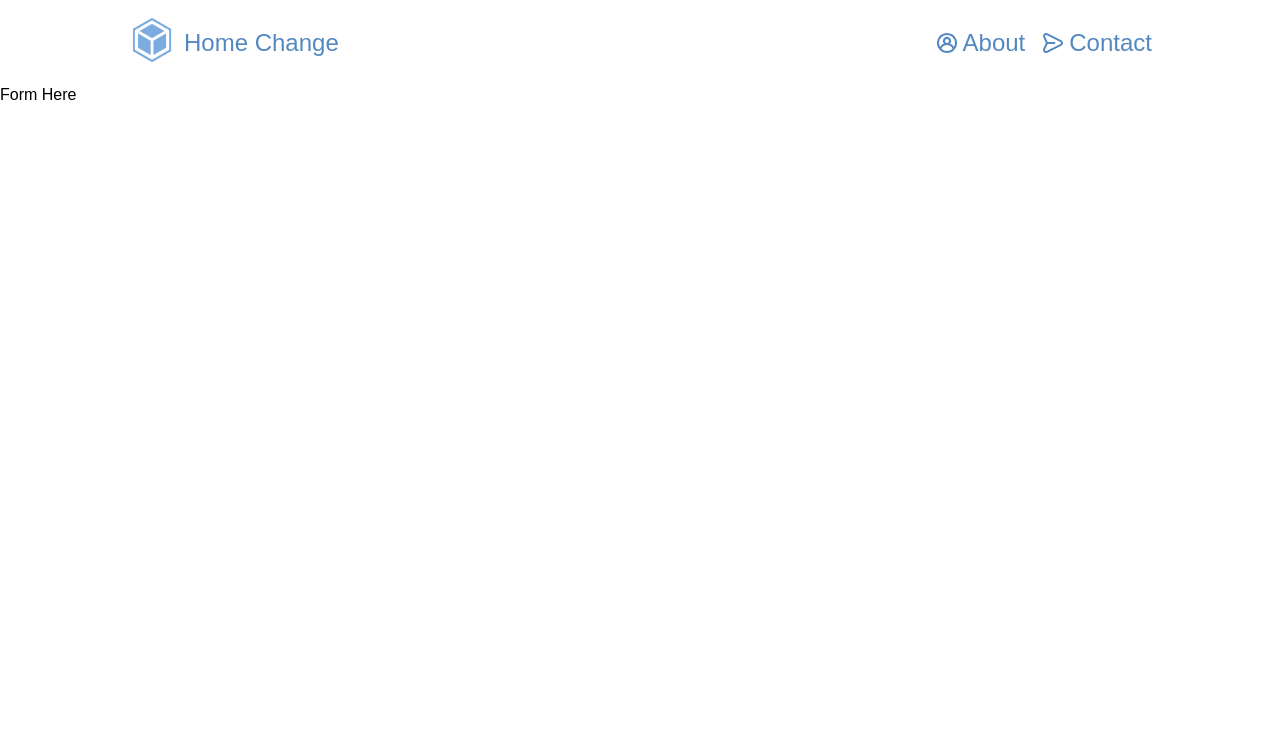
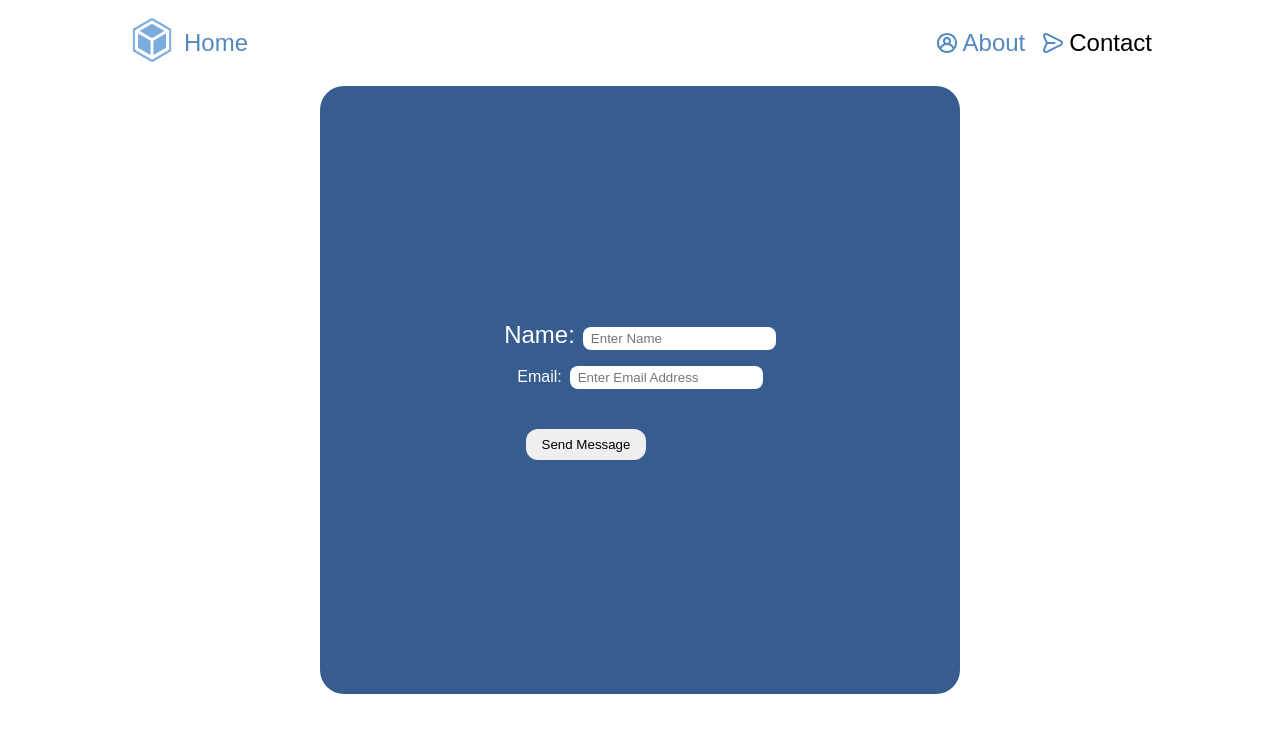
Before and after one commit to jvpink200/portfolioNextJS, a Next.js app: page /contact in a window 1280 px wide. Shown: the top 732 px of the page. Built offline with nearby package versions, Linux system fonts and the light colour scheme; no server answers.

Commit message:
added contact form

```diff
--- a/src/components/NavBar.js
+++ b/src/components/NavBar.js
@@ -2,25 +2,39 @@ import styles from "../styles/NavBar.module.scss";
 import Image from "next/image";
 import { UilMessage, UilUserCircle } from "@iconscout/react-unicons";
 import Link from "next/link";
-export default function NavBar() {
+export default function NavBar({ active }) {
   return (
     <>
       <nav className={styles.nav}>
-        <div className="navHome">
+        <div className={styles.navHome}>
           <Link href="/">
             <Image src="/logo.png" alt="logo nav" width={48} height={48} />
           </Link>
-          <Link href="/">Home Change</Link>
+          <Link href="/">
+            <span className={active == "home" ? styles.active : null}>
+              Home
+            </span>
+          </Link>
         </div>
 
         <ul className={styles.containerNav}>
           <li className={styles.navLinks}>
             <UilUserCircle />
-            <Link href="/about">About</Link>
+            <Link href="/about">
+              <span className={active == "aboutActive" ? styles.active : null}>
+                About
+              </span>
+            </Link>
           </li>
           <li className={styles.navLinks}>
             <UilMessage />
-            <Link href="/contact">Contact </Link>
+            <Link href="/contact">
+              <span
+                className={active == "contactActive" ? styles.active : null}
+              >
+                Contact
+              </span>
+            </Link>
           </li>
         </ul>
       </nav>
--- a/src/pages/_document.js
+++ b/src/pages/_document.js
@@ -1,12 +1,10 @@
 import { Html, Head, Main, NextScript } from "next/document";
-
 import NavBar from "@/components/NavBar";
 export default function Document() {
   return (
     <Html>
       <Head />
       <body>
-        <NavBar active="activeHome" />
         <Main />
         <NextScript />
       </body>
--- a/src/pages/about.js
+++ b/src/pages/about.js
@@ -2,6 +2,7 @@ import NavBar from "@/components/NavBar";
 export default function About() {
   return (
     <>
+      <NavBar active="aboutActive" />
       <p>
         As a tech professional with over 4+ years ranging from having experience
         as a support application analyst to being a
--- a/src/pages/contact.js
+++ b/src/pages/contact.js
@@ -1,9 +1,59 @@
+import styles from "../styles/Contact.module.scss";
 import NavBar from "@/components/NavBar";
-
 export default function Contact() {
   return (
     <>
-      <p>Form Here</p>
+      <NavBar active="contactActive" />
+      <section className={styles.contact}>
+        <form
+          action="https://public.herotofu.com/v1/ea173d30-ef7f-11ed-b2e2-c10354b56774"
+          method="post"
+          acceptCharset="UTF-8"
+          className={styles.form}
+        >
+          <div className={styles.name}>
+            <label htmlFor="name">Name:</label>
+            <input
+              type="text"
+              placeholder="Enter Name"
+              id="name"
+              required
+              autoComplete="on"
+              className={styles.form_input}
+            />
+          </div>
+          <div className={styles.email}>
+            <label htmlFor="email">Email:</label>
+            <input
+              type="email"
+              placeholder="Enter Email Address"
+              id="email"
+              required
+              autoComplete="on"
+              className={styles.form_input}
+            />
+          </div>
+          <div className={styles.submit}>
+            <input type="submit" value="Send Message" />
+            <div
+              style={{
+                textIndent: "-99999px",
+                whiteSpace: "nowrap",
+                overflow: "hidden",
+                position: "absolute",
+              }}
+              aria-hidden="true"
+            >
+              <input
+                type="text"
+                name="_gotcha"
+                tabIndex="-1"
+                autoComplete="off"
+              />
+            </div>
+          </div>
+        </form>
+      </section>
     </>
   );
 }
--- a/src/pages/index.js
+++ b/src/pages/index.js
@@ -36,6 +36,7 @@ export default function Home() {
         <meta name="viewport" content="width=device-width, initial-scale=1" />
         <link rel="icon" href="/favicon.ico" />
       </Head>
+      <NavBar active="home" />
       <Herobanner />
       <Projects />
       <Footer />
--- /dev/null
+++ b/src/styles/Contact.module.scss
@@ -0,0 +1,44 @@
+$border-radius-md: 24px;
+$border-radius-sm: 12px;
+$border-radius-xs: 8px;
+$contact-font-size: 24px;
+$spacing-md: 24px;
+.contact {
+  display: flex;
+  justify-content: center;
+}
+.form {
+  display: flex;
+  flex-direction: column;
+  align-items: center;
+  gap: 1rem;
+  justify-content: center;
+  width: 40em;
+  height: 38em;
+  border-radius: $border-radius-md;
+  background-color: #365c90;
+  color: white;
+  .name {
+    font-size: $contact-font-size;
+  }
+  .form_input {
+    margin-left: 8px;
+    padding: 4px 8px;
+    border-radius: $border-radius-xs;
+    border: none;
+  }
+
+  .submit {
+    margin-top: $spacing-md;
+    margin-left: -108px;
+    input[type="submit"] {
+      padding: 8px 16px;
+      border-radius: $border-radius-sm;
+      -webkit-border-radius: $border-radius-sm;
+      -moz-border-radius: $border-radius-sm;
+      -ms-border-radius: $border-radius-sm;
+      border: none;
+      text-decoration: none;
+    }
+  }
+}
--- a/src/styles/NavBar.module.scss
+++ b/src/styles/NavBar.module.scss
@@ -21,6 +21,21 @@
   object-fit: "contain";
 }
 
+.navHome {
+  display: flex;
+  align-items: center;
+  gap: 8px;
+  color: var.$colorDarkBlue;
+  font-size: 24px;
+}
+
+.active {
+  color: var.$colorBlack;
+  &:hover {
+    color: gray;
+  }
+}
+
 .navLinks {
   display: flex;
   align-items: center;
--- a/src/styles/globals.scss
+++ b/src/styles/globals.scss
@@ -40,18 +40,3 @@ a {
   font-weight: 800;
   color: blue;
 }
-
-// .active {
-//   color: black;
-//   & a:hover {
-//     color: gray;
-//   }
-// }
-
-.navHome {
-  display: flex;
-  align-items: center;
-  gap: 8px;
-  color: var.$colorDarkBlue;
-  font-size: 24px;
-}
--- a/src/styles/mixin.scss
+++ b/src/styles/mixin.scss
@@ -2,6 +2,7 @@ $colorPrimary: #365c90;
 $colorSecondary: #ffffff;
 $colorDarkBlue: #5488c0;
 $colorLightBlue: #729acf;
+$colorBlack: #000000;
 
 @mixin desktop {
   @media only screen and (min-width: 992px) {
```
